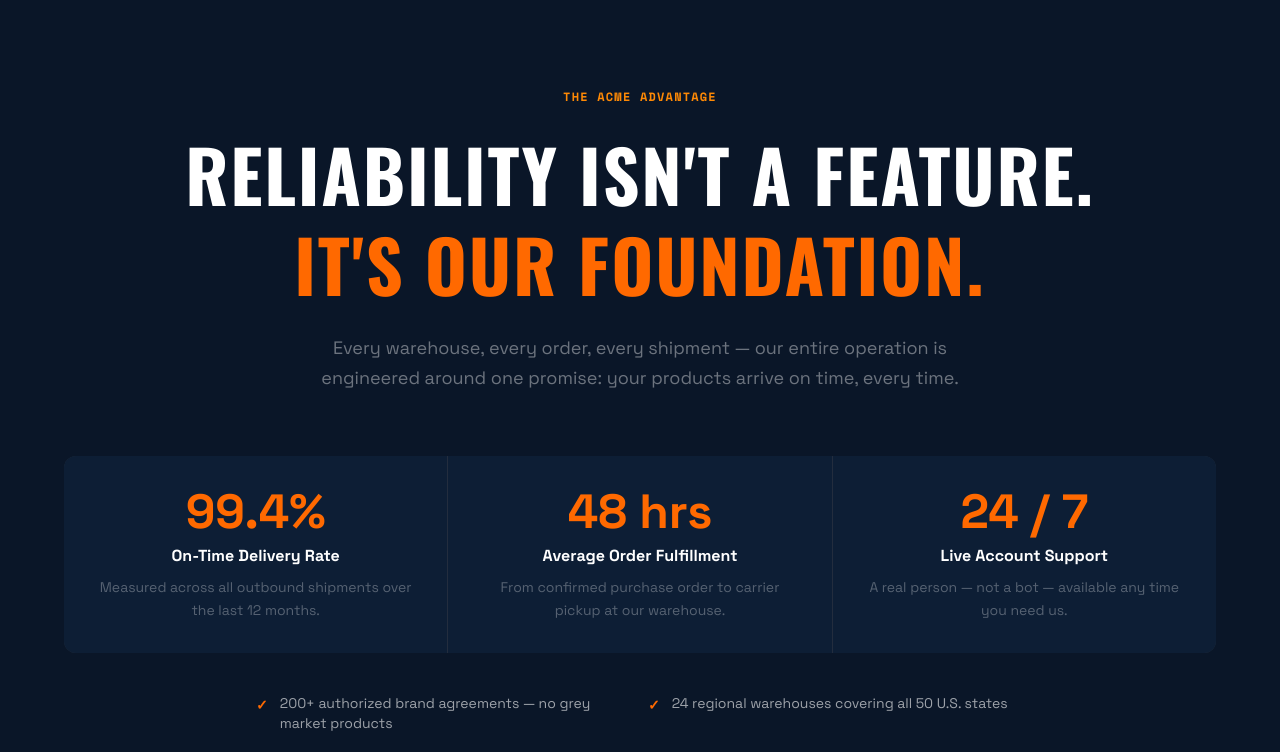
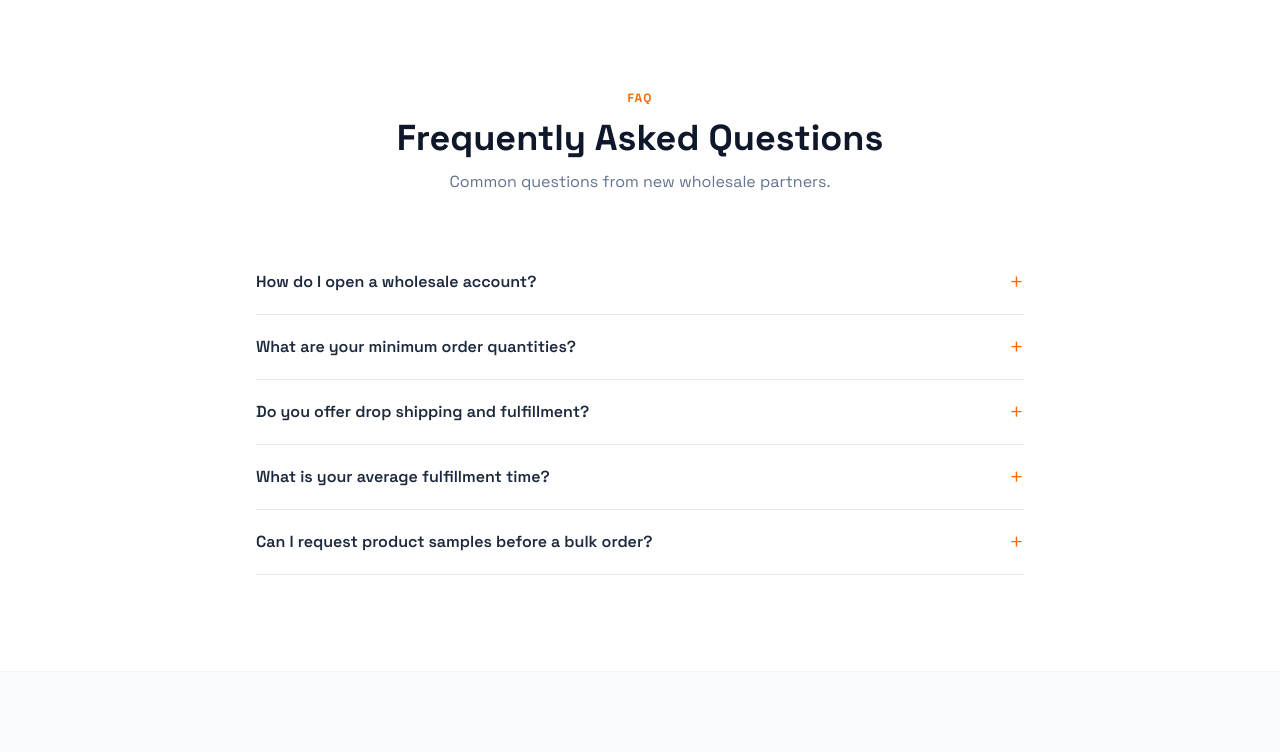
Before and after one commit to nelsonanaya1001-glitch/acme-landing, a Next.js app: page / in a window 1280 px wide. Shown: the part 3500-4252 px from the top of the page. Built offline with nearby package versions, Linux system fonts and the light colour scheme.

Commit message:
Remove reliability section

```diff
--- a/app/page.tsx
+++ b/app/page.tsx
@@ -332,52 +332,6 @@ export default function Home() {
       {/* ── Logistics — interactive stepper ── */}
       <LogisticsProcess />
 
-      {/* ── Why Choose Us ── */}
-      {/* ── Reliability ── */}
-      <section className="py-24 px-6 bg-[#0a1628]">
-        <div className="max-w-6xl mx-auto">
-          <p className="text-orange-400 text-xs font-bold uppercase tracking-widest font-mono text-center mb-6">The Acme Advantage</p>
-          {/* Big statement */}
-          <div className="text-center mb-16">
-            <h2 className="text-5xl md:text-7xl font-bold text-white leading-tight mb-6 uppercase tracking-wide" style={{ fontFamily: "var(--font-oswald)" }}>
-              Reliability Isn't a Feature.<br />
-              <span className="text-orange-500">It's Our Foundation.</span>
-            </h2>
-            <p className="text-white/40 text-lg max-w-2xl mx-auto leading-relaxed">
-              Every warehouse, every order, every shipment — our entire operation is
-              engineered around one promise: your products arrive on time, every time.
-            </p>
-          </div>
-          {/* 3 horizontal stats */}
-          <div className="grid md:grid-cols-3 gap-px bg-white/10 rounded-xl overflow-hidden mb-10">
-            {[
-              { stat: "99.4%",  label: "On-Time Delivery Rate",   desc: "Measured across all outbound shipments over the last 12 months." },
-              { stat: "48 hrs", label: "Average Order Fulfillment", desc: "From confirmed purchase order to carrier pickup at our warehouse." },
-              { stat: "24 / 7", label: "Live Account Support",     desc: "A real person — not a bot — available any time you need us." },
-            ].map((item) => (
-              <div key={item.label} className="bg-[#0d1e35] p-8 text-center">
-                <p className="text-5xl font-black text-orange-500 mb-2">{item.stat}</p>
-                <p className="text-white font-bold mb-2">{item.label}</p>
-                <p className="text-white/30 text-sm leading-relaxed">{item.desc}</p>
-              </div>
-            ))}
-          </div>
-          {/* Checklist row */}
-          <div className="grid md:grid-cols-2 gap-4 max-w-3xl mx-auto">
-            {[
-              "200+ authorized brand agreements — no grey market products",
-              "24 regional warehouses covering all 50 U.S. states",
-              "Transparent pricing with no hidden fees or surprise charges",
-              "Dedicated account manager assigned from day one",
-            ].map((item) => (
-              <div key={item} className="flex items-start gap-3 text-white/60 text-sm">
-                <span className="text-orange-500 mt-0.5 shrink-0 font-black">✓</span>
-                {item}
-              </div>
-            ))}
-          </div>
-        </div>
-      </section>
 
       {/* ── FAQ ── */}
       <section id="faq" className="py-24 px-6 bg-white border-t border-slate-100">
```
